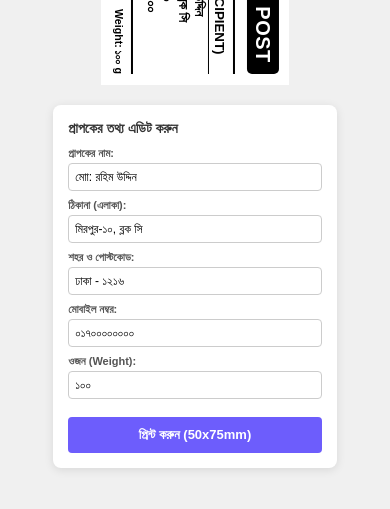
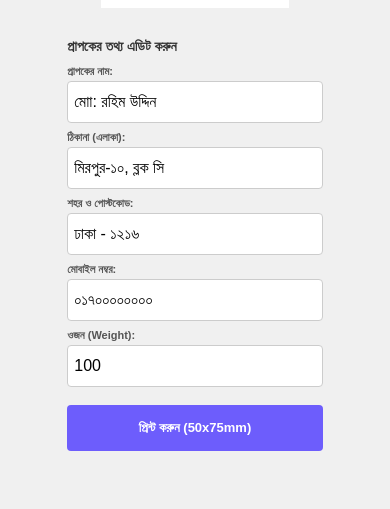
Before and after one commit to sajeduli3/sajeduli3.github.io, a plain HTML site: page index.html in a window 390 px wide. Shown: the part 287-796 px from the top of the page. Drawn offline with Linux system fonts and the light colour scheme.

Commit message:
Enhance responsiveness and update weight input value
Updated viewport meta tag and adjusted styles for responsiveness. Changed weight input value from '১০০' to '100'.

```diff
--- a/index.html
+++ b/index.html
@@ -5,6 +5,7 @@
 <head>
 
     <meta charset="UTF-8">
+    <meta name="viewport" content="width=device-width, initial-scale=1">
 
     <title>IoTNestBD Speed Post Shipping Label (50x75mm, rotated 90°)</title>
 
@@ -269,20 +270,9 @@
         /* Form Controls for Editing */
 
         .controls-container {
-
-            margin-top: 20px;
-
-            background: #fff;
-
-            padding: 15px;
-
-            border-radius: 8px;
-
-            box-shadow: 0 2px 10px rgba(0,0,0,0.1);
-
-            width: 75mm;
-
-        }
+    width: min(100%, 520px);
+    margin: 16px auto;
+}
 
 
 
@@ -397,6 +387,27 @@
             }
 
         }
+
+      @media screen and (max-width: 600px) {
+    body {
+        padding: 12px;
+        justify-content: flex-start;
+    }
+
+    .controls-container {
+        width: 100%;
+        padding: 14px;
+    }
+
+    .form-group input {
+        font-size: 16px;
+        min-height: 42px;
+    }
+
+    .print-btn {
+        min-height: 46px;
+    }
+}
 
 
         /* Physical media: 50 x 75 mm. Original 75 x 50 mm artwork rotated 90°. */
@@ -613,7 +624,7 @@
 
             <label>ওজন (Weight):</label>
 
-            <input type="text" id="input-weight" placeholder="যেমন: ১০০গ্রাম" value="১০০" oninput="updateLabel()">
+            <input type="text" id="input-weight" placeholder="যেমন: ১০০গ্রাম" value="100" oninput="updateLabel()">
 
         </div>
 
```
